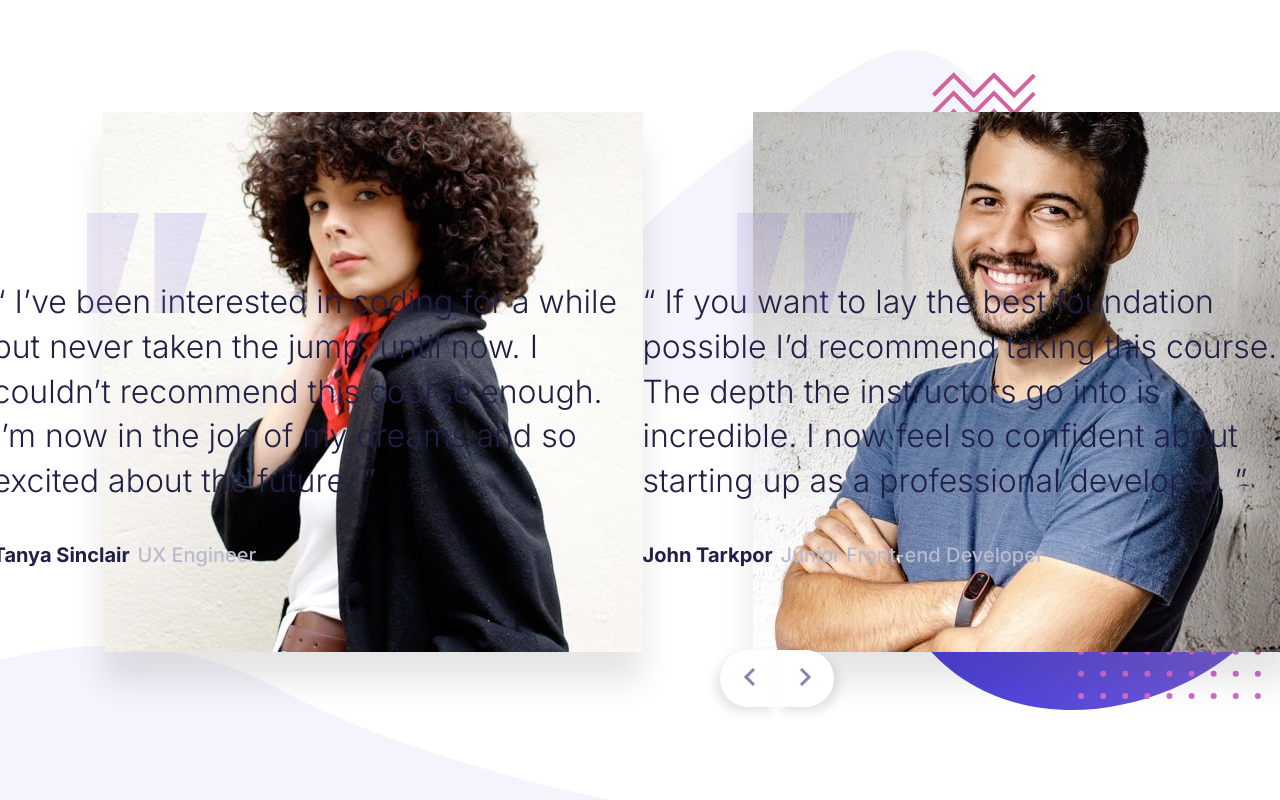
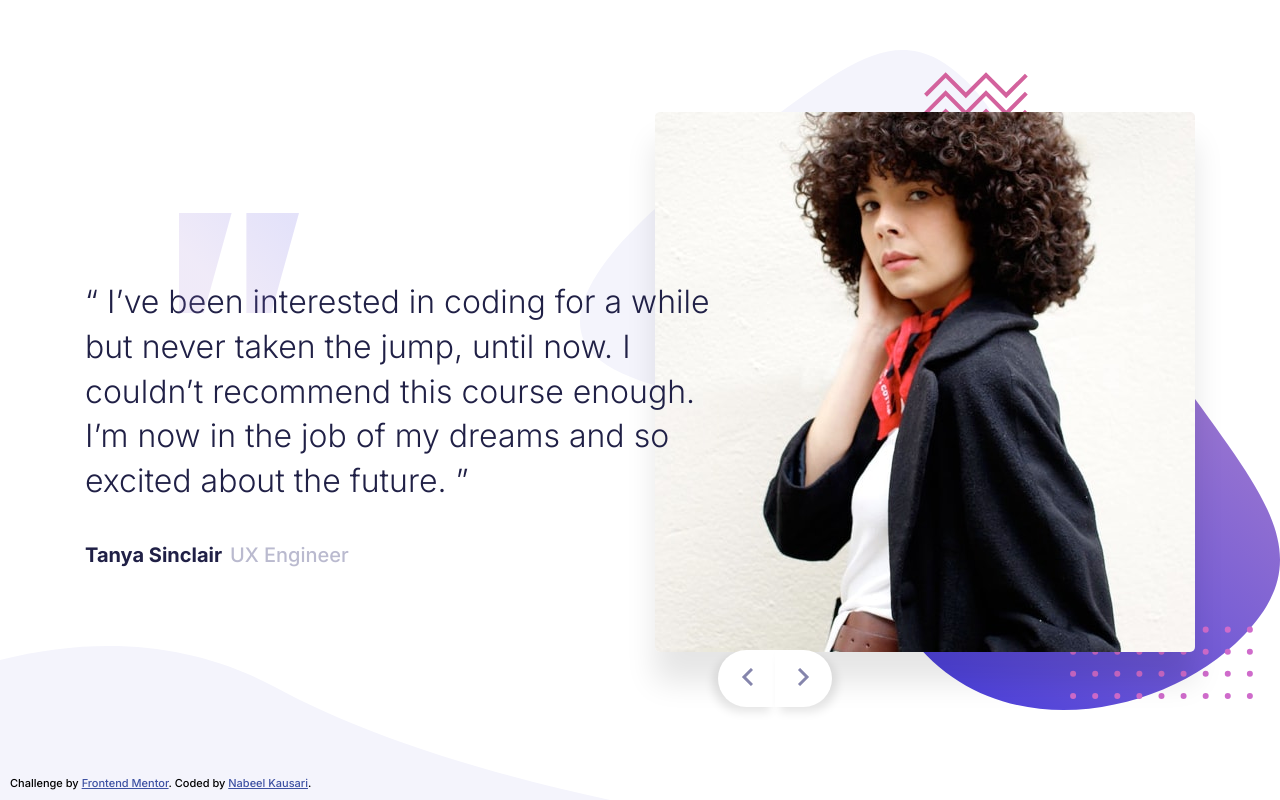
Before and after one commit to nabeelkausari/testimonials-slider, a Next.js app: page / in a window 1280 px wide. Built offline with nearby package versions, Linux system fonts and the light colour scheme.

Commit message:
big screen fix

```diff
--- a/pages/index.js
+++ b/pages/index.js
@@ -1,5 +1,5 @@
 import Head from 'next/head'
-import { useState } from "react";
+import { useState, useEffect } from "react";
 
 const Slide = ({ slide, cn, innerWidth }) => (
   <div className={`slide animate ${cn}`}>
@@ -57,7 +57,7 @@ const Slide = ({ slide, cn, innerWidth }) => (
 
     .slide {
       position: relative;
-      width: 1110px;
+      min-width: 1110px;
       height: 75vh;
       margin: 0 auto;
       display: flex;
@@ -73,9 +73,62 @@ const Slide = ({ slide, cn, innerWidth }) => (
      .person-img {
       margin-top: 2px;
       box-shadow: 0 30px 30px rgba(0,0,0,.1);
+      border-radius: 5px;
      }
 
+     .animate {
+        transition: .5s all;
+      }
+
+      .hidden {
+          display: none;
+        }
+
+       .move-out-left {
+          transform: translate(-120%);
+        }
+
+        .move-out-right {
+          transform: translate(120%);
+        }
+
+        .stay-out-right {
+          transform: translate(120%);
+        }
+
+        .stay-out-left {
+          transform: translate(-120%);
+        }
+
+        .move-in-right {
+          transform: translate(0);
+        }
+
+        .move-in-left {
+          transform: translate(-100%);
+        }
+
+
      @media (max-width: 425px) {
+      .slide {
+          flex-direction: column-reverse;
+          min-width: ${innerWidth}px;
+          height: max-content;
+        }
+
+        .right {
+          width: 100%;
+          flex: 1;
+         position: relative;
+         display: flex;
+         padding: 10px;
+        }
+
+        .person-img {
+          width: 77%;
+          margin: 20px auto;
+
+        }
           .left {
         width: 100%;
           flex: 1;
@@ -107,58 +160,6 @@ const Slide = ({ slide, cn, innerWidth }) => (
           display: block;
           margin-left: 0;
         }
-
-      .slide {
-          flex-direction: column-reverse;
-          min-width: ${innerWidth}px;
-          height: max-content;
-        }
-
-        .right {
-          width: 100%;
-          flex: 1;
-         position: relative;
-         display: flex;
-         padding: 10px;
-        }
-
-        .person-img {
-          border-radius: 5px;
-          width: 77%;
-          margin: 20px auto;
-
-        }
-
-        .animate {
-          transition: .2s all;
-        }
-
-        .move-out-left {
-          transform: translate(-120%);
-        }
-
-        .move-out-right {
-          transform: translate(120%);
-        }
-
-        .stay-out-right {
-          transform: translate(120%);
-        }
-
-        .stay-out-left {
-          transform: translate(-120%);
-        }
-
-        .move-in-right {
-          transform: translate(0);
-        }
-
-        .move-in-left {
-          transform: translate(-100%);
-        }
-        .hidden {
-          display: none;
-        }
      }
 `}
     </style>
@@ -169,12 +170,11 @@ const Home = () => {
 
   const [slide, setSlide] = useState(0)
   const [innerWidth, setInnerWidth] = useState(300)
-  const [slidesOrder, setSlidesOrder] = useState({ prev: 0, next: 1});
   const [prevClass, setPrevClass] = useState("");
   const [nextClass, setNextClass] = useState("hidden");
+  const slidesOrder = { prev: 0, next: 1}
 
-  React.useEffect(() => {
-    console.log("setting innerWidth: ", window.innerWidth)
+  useEffect(() => {
     setInnerWidth(window.innerWidth - 20)
   }, []);
 
@@ -245,16 +245,14 @@ const Home = () => {
 
       </main>
 
-      {/*<footer>*/}
-      {/*  <div className="attribution">*/}
-      {/*    Challenge by <a href="https://www.frontendmentor.io?ref=challenge" target="_blank">Frontend Mentor</a>.*/}
-      {/*    Coded by <a href="#">Nabeel Kausari</a>.*/}
-      {/*  </div>*/}
-      {/*</footer>*/}
+      <div className="attribution">
+        Challenge by <a href="https://www.frontendmentor.io?ref=challenge" target="_blank">Frontend Mentor</a>.
+        Coded by <a href="#">Nabeel Kausari</a>.
+      </div>
 
       <style jsx>{`
 
-    .attribution { font-size: 11px; text-align: center; }
+    .attribution { position: absolute; bottom: 10px; left: 10px; font-size: 11px; text-align: center; }
     .attribution a { color: hsl(228, 45%, 44%); }
 
 
```
